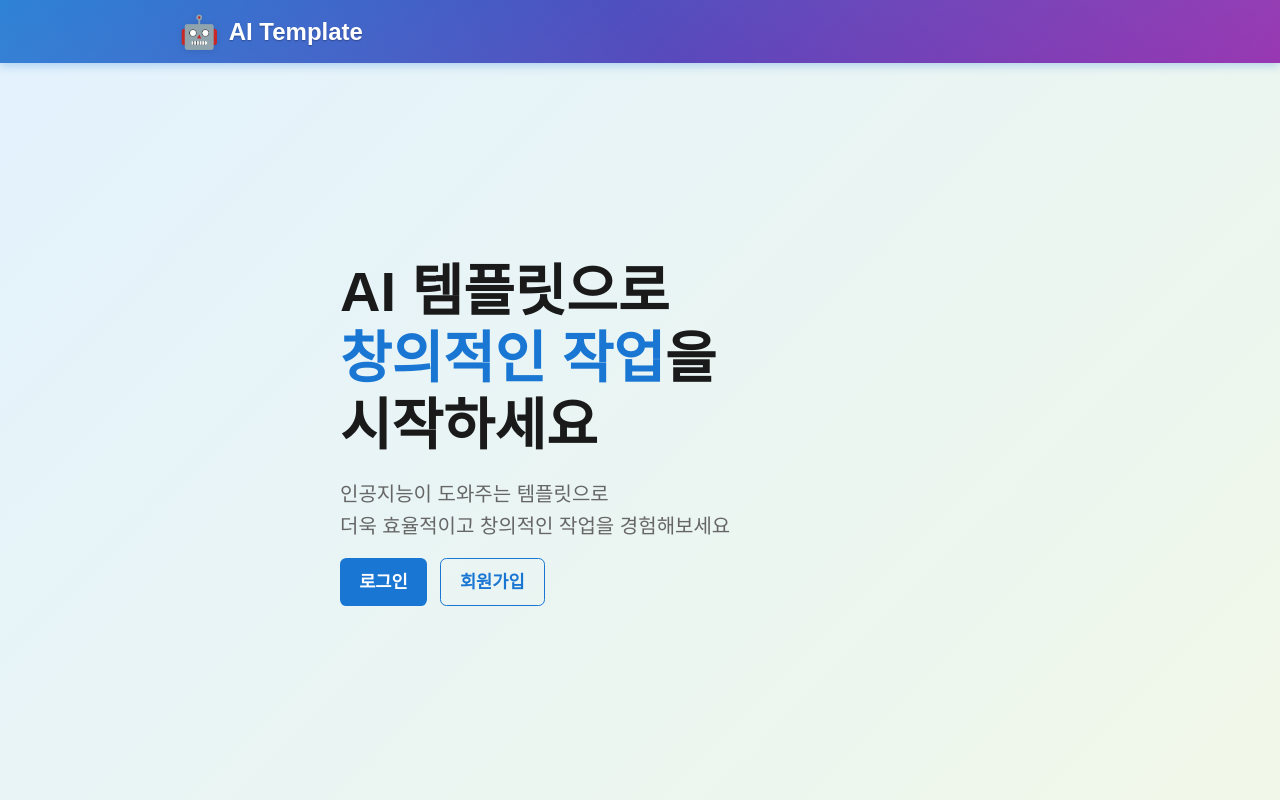
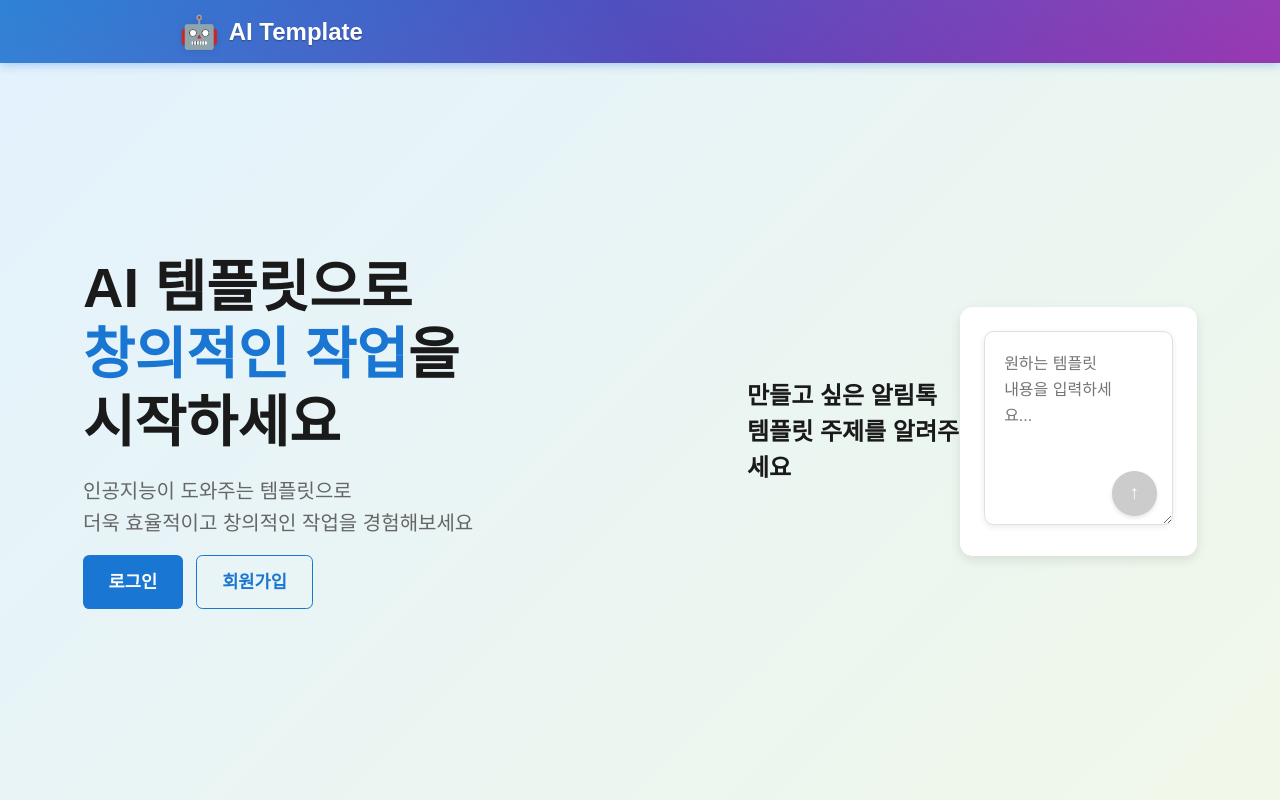
Before and after one commit to Kernel180-BE12/final_6team_pls_jober, a Vue app in the folder front/: page / in a window 1280 px wide. Built offline with nearby package versions, Linux system fonts and the light colour scheme; what @tanstack/vue-query would draw is missing.

Commit message:
feat: 템플릿 생성 컴포넌트 추가

```diff
--- /dev/null
+++ b/front/src/components/TemplateCreateComponent.vue
@@ -0,0 +1,184 @@
+<template>
+  <h1 class="page-title">
+    만들고 싶은 알림톡 템플릿 주제를 알려주세요
+  </h1>
+  <div class="template-create-container">
+    <div class="content-wrapper">
+      <!-- 텍스트 입력 + 제출 버튼 -->
+      <div class="text-input-section">
+        <div class="textarea-container">
+          <textarea
+            v-model="messageText"
+            placeholder="원하는 템플릿 내용을 입력하세요..."
+            class="message-textarea"
+            :disabled="isGenerating"
+            rows="6"
+          ></textarea>
+          <button
+            class="submit-arrow-btn"
+            @click="handleSubmit"
+            :disabled="!canSubmit"
+          >
+            <span v-if="isGenerating" class="loading-spinner"></span>
+            <span v-else>↑</span>
+          </button>
+        </div>
+      </div>
+    </div>
+  </div>
+</template>
+<script setup lang="ts">
+import { ref, computed, onMounted } from 'vue'
+import { useRouter } from 'vue-router'
+import { useUserStore } from '@/stores/user'
+import { useTemplateStore } from '@/stores/template'
+import { aiApi } from '@/api'
+
+const router = useRouter()
+const userStore = useUserStore()
+const templateStore = useTemplateStore()
+
+const messageText = ref('')
+const isGenerating = ref(false)
+
+onMounted(() => {
+  if (templateStore.userText) {
+    messageText.value = templateStore.userText
+  }
+})
+
+const canSubmit = computed(() =>
+  messageText.value.trim().length > 0 && !isGenerating.value
+)
+
+const emit = defineEmits<{
+  (e: 'requireLogin'): void
+}>()
+
+const handleSubmit = async () => {
+  if (!canSubmit.value) return
+
+  // 로그인 여부 확인
+  if (!userStore.isLoggedIn) {
+    templateStore.setUserText(messageText.value)
+    alert('로그인이 필요합니다.')
+    emit('requireLogin')
+    return
+  }
+
+  isGenerating.value = true
+  try {
+    const response = await aiApi.generateTemplate(messageText.value)
+    templateStore.setUserText(messageText.value)
+    router.push('/template/result')
+  } catch (e) {
+    alert('템플릿 생성 실패. 다시 시도해주세요.')
+  } finally {
+    isGenerating.value = false
+  }
+}
+</script>
+
+<style scoped>
+.template-create-container {
+  width: 100%;
+  background: #fff;
+  padding: 1.5rem;
+  border-radius: 0.8rem;
+  box-shadow: 0 4px 12px rgba(0,0,0,0.1);
+  display: flex;
+  flex-direction: column;
+  align-items: center;
+}
+
+/* 제목 */
+.header-section {
+  text-align: center;
+  margin-bottom: 1.5rem;
+}
+
+.page-title {
+  font-size: 1.5rem;
+  font-weight: 700;
+  color: #1a1a1a;
+}
+
+/* 텍스트 입력 영역 */
+.text-input-section {
+  width: 100%;
+}
+
+.textarea-container {
+  position: relative;
+}
+
+.message-textarea {
+  width: 100%;
+  min-height: 10rem;
+  padding: 1.2rem;
+  padding-right: 3.5rem; /* 버튼 자리 확보 */
+  border: 0.1rem solid #e0e0e0;
+  border-radius: 0.6rem;
+  font-size: 1rem;
+  line-height: 1.6;
+  resize: vertical;
+  font-family: inherit;
+  background: white;
+  box-shadow: 0 2px 6px rgba(0, 0, 0, 0.08);
+}
+
+.message-textarea:focus {
+  outline: none;
+  border-color: #8E24AA;
+  box-shadow: 0 0 0 0.15rem rgba(142, 36, 170, 0.1);
+}
+
+/* 제출 버튼 */
+.submit-arrow-btn {
+  position: absolute;
+  bottom: 1rem;
+  right: 1rem;
+  width: 2.8rem;
+  height: 2.8rem;
+  border: none;
+  background: #8E24AA;
+  color: white;
+  border-radius: 50%;
+  font-size: 1.2rem;
+  font-weight: bold;
+  cursor: pointer;
+  transition: all 0.2s ease;
+  box-shadow: 0 2px 6px rgba(142, 36, 170, 0.3);
+  display: flex;
+  align-items: center;
+  justify-content: center;
+}
+
+.submit-arrow-btn:hover:not(:disabled) {
+  background: #7B1FA2;
+  transform: translateY(-1px);
+  box-shadow: 0 4px 10px rgba(142, 36, 170, 0.4);
+}
+
+.submit-arrow-btn:disabled {
+  background: #ccc;
+  cursor: not-allowed;
+  transform: none;
+  box-shadow: 0 2px 4px rgba(0, 0, 0, 0.1);
+}
+
+/* 로딩 스피너 */
+.loading-spinner {
+  width: 1.2rem;
+  height: 1.2rem;
+  border: 2px solid rgba(255, 255, 255, 0.3);
+  border-top: 2px solid white;
+  border-radius: 50%;
+  animation: spin 1s linear infinite;
+}
+
+@keyframes spin {
+  0% { transform: rotate(0deg); }
+  100% { transform: rotate(360deg); }
+}
+</style>
--- /dev/null
+++ b/front/src/stores/template.ts
@@ -0,0 +1,15 @@
+import { defineStore } from 'pinia'
+
+export const useTemplateStore = defineStore('template', {
+  state: () => ({
+    userText: '' as string
+  }),
+  actions: {
+    setUserText(text: string) {
+      this.userText = text
+    },
+    clearUserText() {
+      this.userText = ''
+    }
+  }
+})
--- a/front/src/views/LandingView.vue
+++ b/front/src/views/LandingView.vue
@@ -22,14 +22,14 @@
             <!-- 초기 상태: 로그인/회원가입 버튼 -->
             <div v-if="!showForm && !userStore.isLoggedIn" class="action-buttons mt-4">
               <button
-                class="btn btn-basic"
-                @click="showLoginForm"
+                class="btn-login"
+                @click="openLoginForm"
               >
                 로그인
               </button>
               <button
-                class="btn btn-basic02"
-                @click="showRegisterForm"
+                class="btn-register"
+                @click="openRegisterForm"
               >
                 회원가입
               </button>
@@ -38,11 +38,21 @@
         </div>
 
         <!-- 오른쪽: 폼 영역 -->
-        <div v-if="showForm && !userStore.isLoggedIn" class="form-section">
+        <div class="form-section">
+          <!-- 로그인 폼이 아닐 땐 템플릿 생성 -->
+          <TemplateCreateComponent
+            v-if="!showLoginForm"
+            :draftMessage="draftMessage"
+            @update:draftMessage="draftMessage = $event"
+            @requireLogin="showLoginForm = true"
+          />
+
+          <!-- 로그인/회원가입/비번찾기 폼 -->
           <component
+            v-else
             :is="currentForm"
             @switchForm="switchForm"
-            @loginSuccess="showForm = false"
+            @loginSuccess="showLoginForm = false"
           />
         </div>
       </div>
@@ -56,15 +66,19 @@ import HeaderComponent from '@/components/HeaderComponent.vue'
 import LoginComponent from '@/components/LoginComponent.vue'
 import RegisterComponent from '@/components/RegisterComponent.vue'
 import ForgotPasswordComponent from '@/components/ForgotPasswordComponent.vue'
+import TemplateCreateComponent from '@/components/TemplateCreateComponent.vue'
 import "../assets/styles/btn.css"
 import { useUserStore } from '@/stores/user'
 
-
-
-const showForm = ref(false)
-const currentFormType = ref('login')
 const userStore = useUserStore()
 
+// 상태
+const showLoginForm = ref(false)
+const draftMessage = ref('')
+const currentFormType = ref('login')
+const showForm = ref(false) // welcome-section 애니메이션용
+
+// 현재 표시할 폼 계산
 const currentForm = computed(() => {
   switch (currentFormType.value) {
     case 'login':
@@ -78,14 +92,17 @@ const currentForm = computed(() => {
   }
 })
 
-const showLoginForm = () => {
+// 로그인/회원가입 버튼 눌렀을 때
+const openLoginForm = () => {
   currentFormType.value = 'login'
   showForm.value = true
+  showLoginForm.value = true
 }
 
-const showRegisterForm = () => {
+const openRegisterForm = () => {
   currentFormType.value = 'register'
   showForm.value = true
+  showLoginForm.value = true
 }
 
 const switchForm = (formType: string) => {
```
